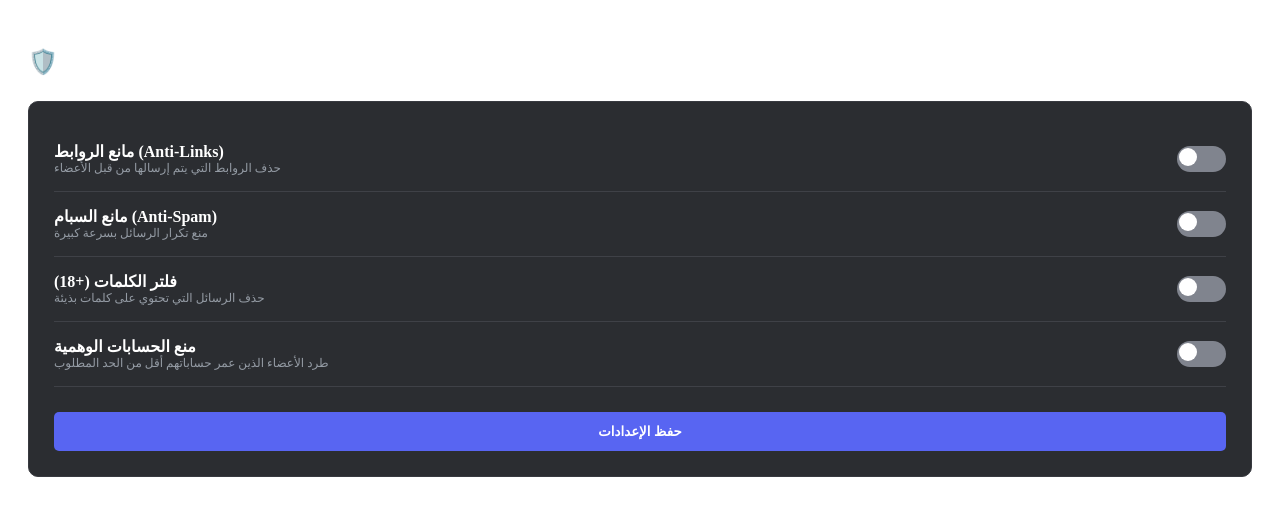
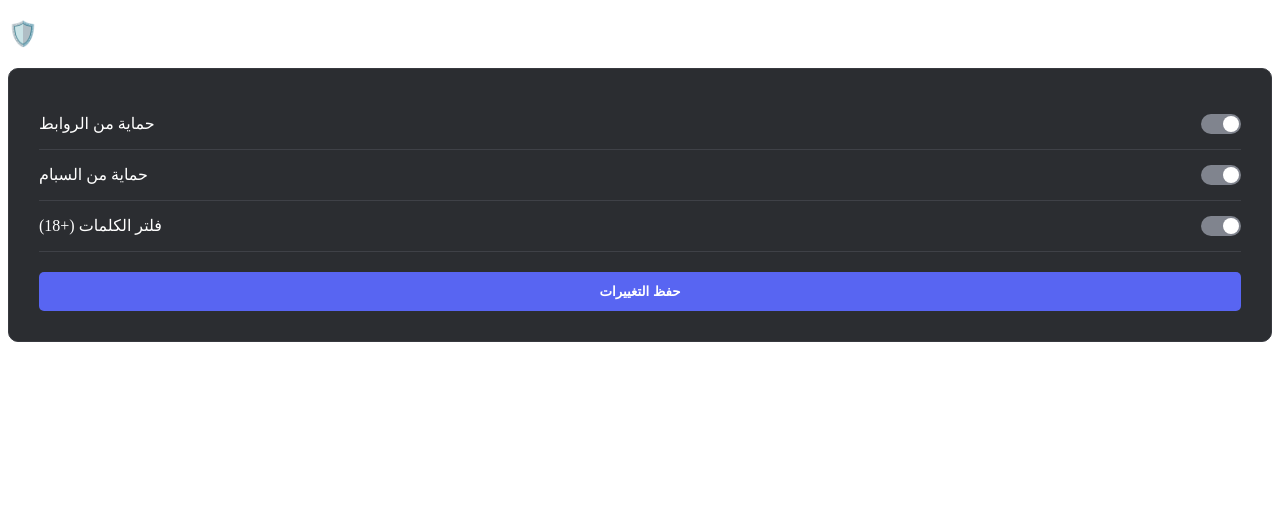
Before and after one commit to abdalrahmanabnmohammed-png/ii3rwa-boot, a Next.js app: page /security in a window 1280 px wide. Shown: the top 516 px of the page. Built offline with nearby package versions, Linux system fonts and the light colour scheme.

Commit message:
Update security.js

```diff
--- a/pages/security.js
+++ b/pages/security.js
@@ -1,91 +1,29 @@
-import { useState, useEffect } from 'react';
+import { useState } from 'react';
 
 export default function SecurityTab() {
-  const [config, setConfig] = useState({
-    antiLink: false, antiSpam: false, antiBadWords: false, antiFake: false, minAccountAge: 7
-  });
-
-  const toggle = (key) => setConfig({...config, [key]: !config[key]});
-
-  const saveConfig = async () => {
-    await fetch('/api/save-security', {
-      method: 'POST',
-      headers: { 'Content-Type': 'application/json' },
-      body: JSON.stringify(config)
-    });
-    alert("✅ تم حفظ إعدادات الحماية");
-  };
+  const [config, setConfig] = useState({ antiLink: false, antiSpam: false, antiBadWords: false });
 
   return (
-    <div style={{color:'white', padding:'20px'}}>
-      <h2 style={{marginBottom:'25px'}}>🛡️ نظام الحماية (Security)</h2>
-
-      <div style={styles.card}>
-        <SecurityItem
-          title="مانع الروابط (Anti-Links)"
-          desc="حذف الروابط التي يتم إرسالها من قبل الأعضاء"
-          active={config.antiLink}
-          onToggle={() => toggle('antiLink')}
-        />
-        <SecurityItem
-          title="مانع السبام (Anti-Spam)"
-          desc="منع تكرار الرسائل بسرعة كبيرة"
-          active={config.antiSpam}
-          onToggle={() => toggle('antiSpam')}
-        />
-        <SecurityItem
-          title="فلتر الكلمات (+18)"
-          desc="حذف الرسائل التي تحتوي على كلمات بذيئة"
-          active={config.antiBadWords}
-          onToggle={() => toggle('antiBadWords')}
-        />
-        <SecurityItem
-          title="منع الحسابات الوهمية"
-          desc="طرد الأعضاء الذين عمر حساباتهم أقل من الحد المطلوب"
-          active={config.antiFake}
-          onToggle={() => toggle('antiFake')}
-        />
-
-        {config.antiFake && (
-          <div style={{marginTop:'15px', padding:'15px', backgroundColor:'#1e1f22', borderRadius:'5px'}}>
-            <label style={{fontSize:'12px', color:'#949ba4'}}>عمر الحساب بالأيام:</label>
-            <input
-              type="number"
-              style={styles.input}
-              value={config.minAccountAge}
-              onChange={(e) => setConfig({...config, minAccountAge: e.target.value})}
-            />
-          </div>
-        )}
-
-        <button onClick={saveConfig} style={styles.saveBtn}>حفظ الإعدادات</button>
+    <div style={{color:'white'}}>
+      <h2 style={{marginBottom:'20px'}}>🛡️ إعدادات الحماية</h2>
+      <div style={{backgroundColor:'#2b2d31', padding:'30px', borderRadius:'10px', border:'1px solid #383a40'}}>
+        <ToggleItem title="حماية من الروابط" active={config.antiLink} onToggle={() => setConfig({...config, antiLink: !config.antiLink})} />
+        <ToggleItem title="حماية من السبام" active={config.antiSpam} onToggle={() => setConfig({...config, antiSpam: !config.antiSpam})} />
+        <ToggleItem title="فلتر الكلمات (+18)" active={config.antiBadWords} onToggle={() => setConfig({...config, antiBadWords: !config.antiBadWords})} />
+        <button style={saveBtn}>حفظ التغييرات</button>
       </div>
     </div>
   );
 }
 
-function SecurityItem({ title, desc, active, onToggle }) {
+function ToggleItem({ title, active, onToggle }) {
   return (
-    <div style={styles.item}>
-      <div>
-        <div style={{fontWeight:'bold'}}>{title}</div>
-        <div style={{fontSize:'12px', color:'#949ba4'}}>{desc}</div>
-      </div>
-      <div
-        onClick={onToggle}
-        style={{...styles.switch, backgroundColor: active ? '#23a559' : '#80848e'}}
-      >
-        <div style={{...styles.dot, transform: active ? 'translateX(-20px)' : 'translateX(0)'}} />
+    <div style={{display:'flex', justifyContent:'space-between', padding:'15px 0', borderBottom:'1px solid #3f4147'}}>
+      <span>{title}</span>
+      <div onClick={onToggle} style={{width:'40px', height:'20px', backgroundColor: active ? '#23a559' : '#80848e', borderRadius:'10px', cursor:'pointer', position:'relative', transition:'0.3s'}}>
+        <div style={{width:'16px', height:'16px', backgroundColor:'white', borderRadius:'50%', position:'absolute', top:'2px', right: active ? '22px' : '2px', transition:'0.3s'}} />
       </div>
     </div>
   );
 }
-
-const styles = {
-  card: { backgroundColor:'#2b2d31', padding:'25px', borderRadius:'10px', border:'1px solid #383a40' },
-  item: { display:'flex', justifyContent:'space-between', alignItems:'center', padding:'15px 0', borderBottom:'1px solid #3f4147' },
-  switch: { width:'45px', height:'22px', borderRadius:'15px', padding:'2px', cursor:'pointer', transition:'0.3s' },
-  dot: { width:'18px', height:'18px', backgroundColor:'white', borderRadius:'50%', transition:'0.3s' },
-  saveBtn: { marginTop:'25px', width:'100%', padding:'12px', backgroundColor:'#5865f2', color:'white', border:'none', borderRadius:'5px', cursor:'pointer', fontWeight:'bold' },
-  input: { width:'100%', background:'transparent', border:'1px solid #3f4147', color:'white', padding:'8px', marginTop:'5px' }
-};
+const saveBtn = { width:'100%', padding:'12px', backgroundColor:'#5865f2', color:'white', border:'none', borderRadius:'5px', marginTop:'20px', fontWeight:'bold', cursor:'pointer' };
```
